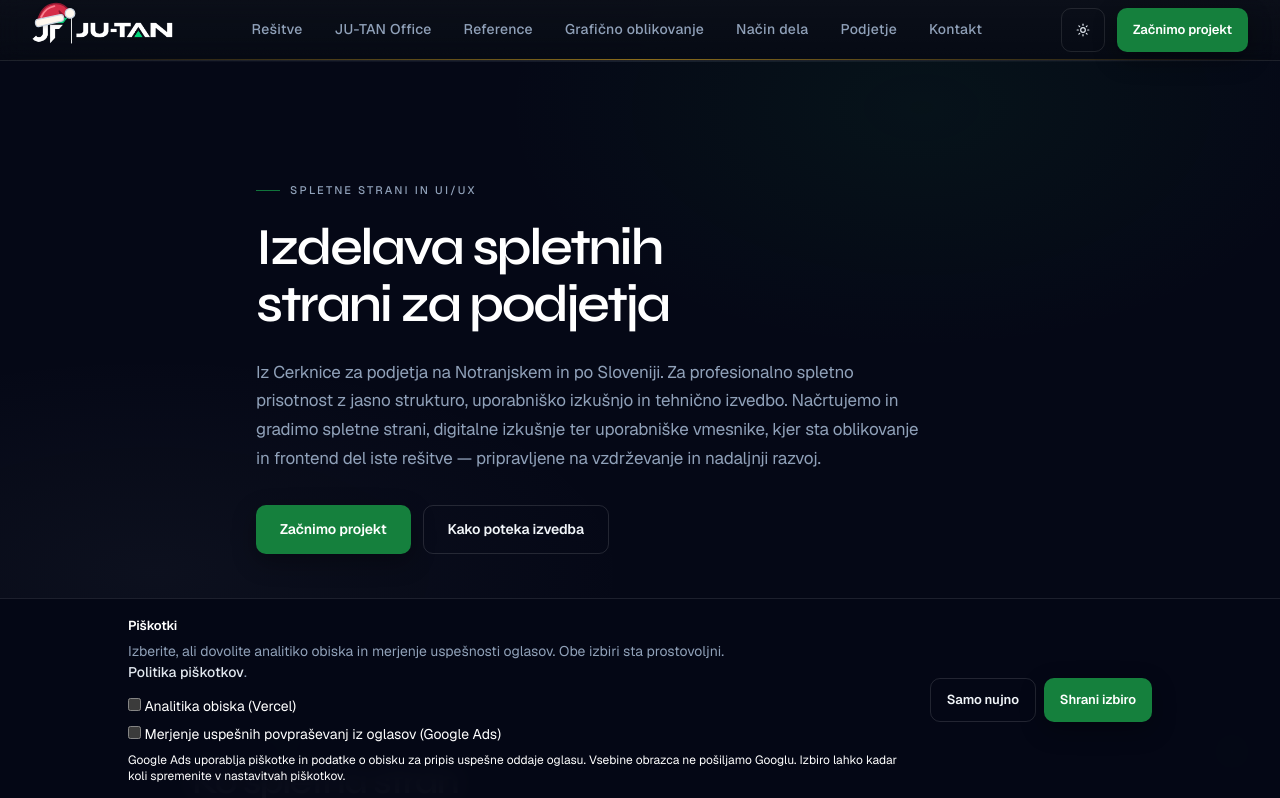
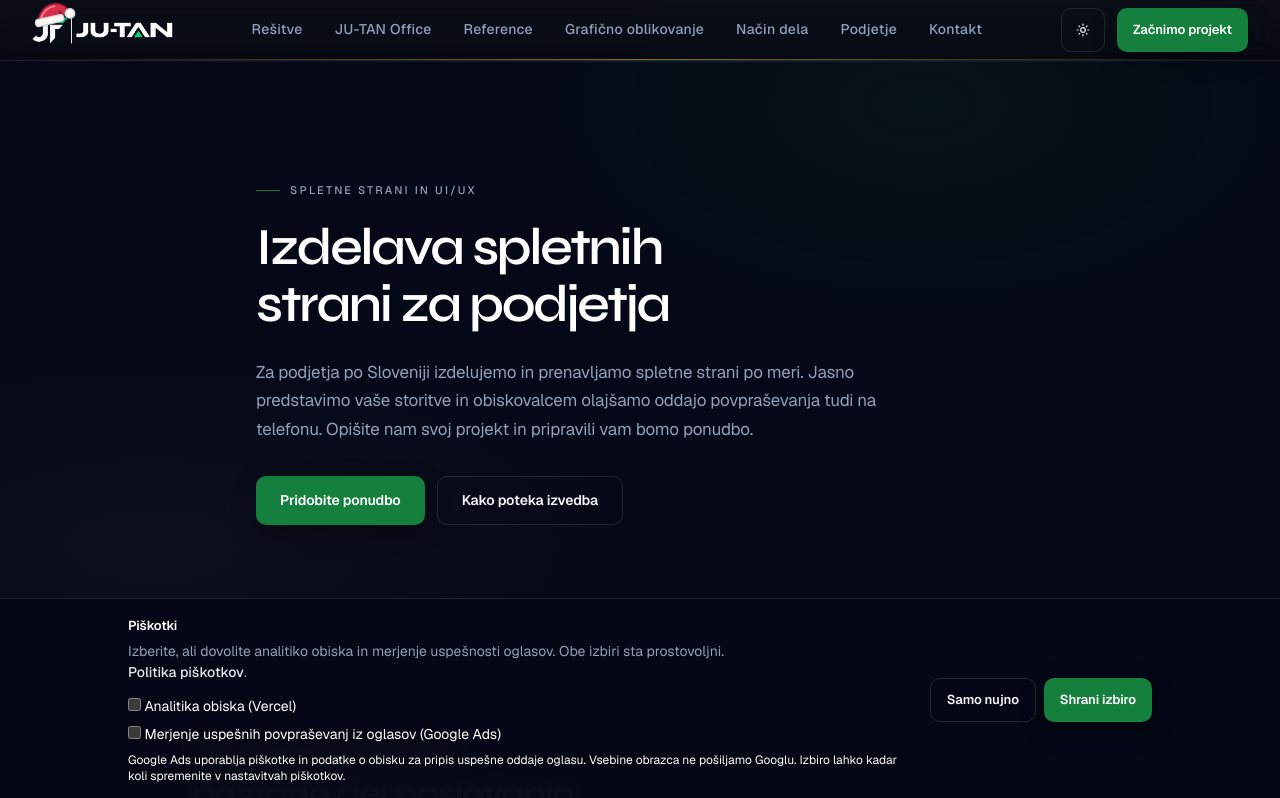
Before and after one commit to jurezaki-cloud/ju-tan-web, a Next.js app: page /spletne-strani-in-ui-ux in a window 1280 px wide. Shown: the top 798 px of the page. Built offline with nearby package versions, Linux system fonts and the light colour scheme; no server answers.

Commit message:
Align web services landing page with Search ads (#85)

```diff
--- a/components/web-ui-page/WebUiPage.tsx
+++ b/components/web-ui-page/WebUiPage.tsx
@@ -252,17 +252,15 @@ export default function WebUiPage() {
             <p
               className={`${bodyClass} mt-6 max-w-[42rem] text-slate-300 light:text-slate-600`}
             >
-              Iz Cerknice za podjetja na Notranjskem in po Sloveniji. Za
-              profesionalno spletno prisotnost z jasno strukturo, uporabniško
-              izkušnjo in tehnično izvedbo. Načrtujemo in gradimo spletne
-              strani, digitalne izkušnje ter uporabniške vmesnike, kjer sta
-              oblikovanje in frontend del iste rešitve — pripravljene na
-              vzdrževanje in nadaljnji razvoj.
+              Za podjetja po Sloveniji izdelujemo in prenavljamo spletne
+              strani po meri. Jasno predstavimo vaše storitve in obiskovalcem
+              olajšamo oddajo povpraševanja tudi na telefonu. Opišite nam svoj
+              projekt in pripravili vam bomo ponudbo.
             </p>
 
             <div className="mt-8 flex flex-col gap-3 sm:flex-row sm:flex-wrap">
               <CtaLink href="/kontakt?service=web" variant="primary">
-                Začnimo projekt
+                Pridobite ponudbo
               </CtaLink>
               <CtaLink href="#proces" variant="secondary">
                 Kako poteka izvedba
```
